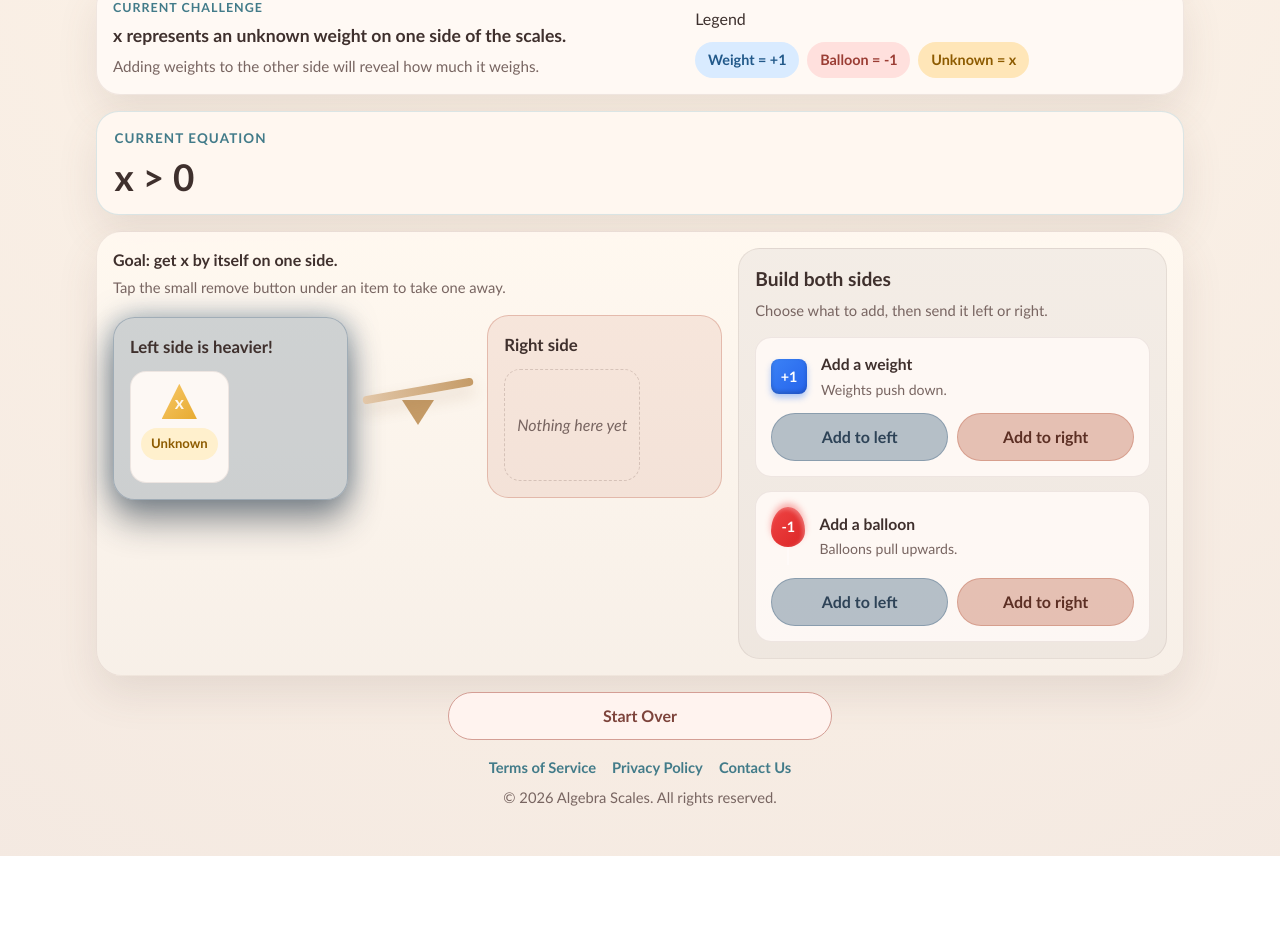
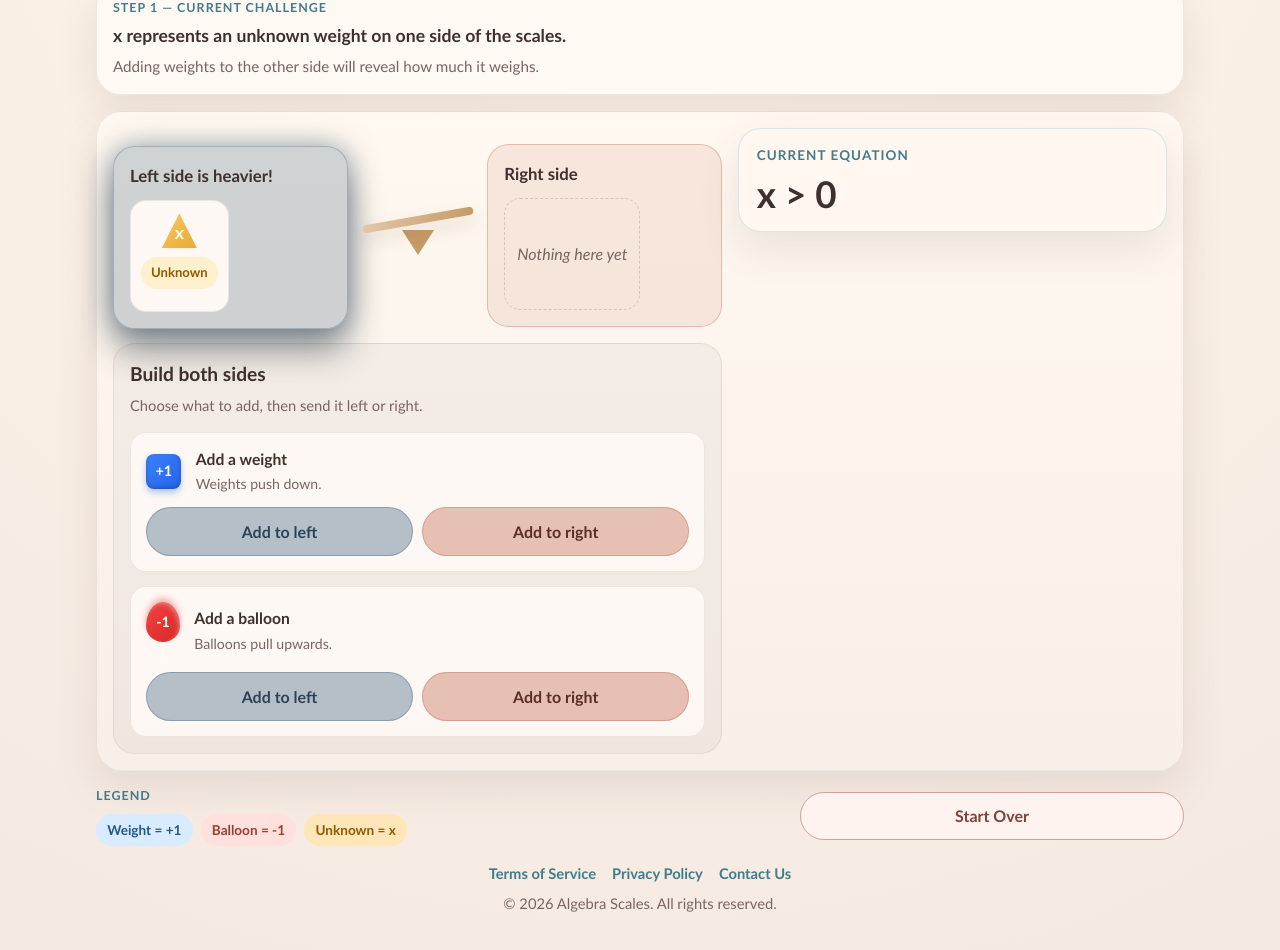
Before and after one commit to edwiny/algebra_scales, a React (Vite) app: page / in a window 1280 px wide. Shown: the part 178-1128 px from the top of the page. Before the commit the page ends 1034 px from the top, so only its background shows below. Built offline with nearby package versions, Linux system fonts and the light colour scheme.

Commit message:
visual guide changes

```diff
--- a/src/App.css
+++ b/src/App.css
@@ -102,39 +102,7 @@
 }
 
 .legend-card {
-  display: grid;
-  gap: 0.7rem;
-}
-
-.legend-items {
-  display: flex;
-  flex-wrap: wrap;
-  gap: 0.5rem;
-}
-
-.legend-pill {
-  display: inline-flex;
-  align-items: center;
-  min-height: 2.25rem;
-  padding: 0.45rem 0.8rem;
-  border-radius: 999px;
-  font-size: 0.9rem;
-  font-weight: 600;
-}
-
-.legend-weight {
-  background: #d9ebff;
-  color: #22598a;
-}
-
-.legend-balloon {
-  background: #ffe0dd;
-  color: #9b3d34;
-}
-
-.legend-unknown {
-  background: #ffe6b8;
-  color: #8d5b00;
+  display: none;
 }
 
 .micro-tip {
@@ -144,8 +112,56 @@
 
 .reset-section {
   display: flex;
-  justify-content: center;
+  justify-content: space-between;
+  align-items: center;
   padding-bottom: 0.5rem;
+  flex-wrap: wrap;
+  gap: 1rem;
+}
+
+.footer-legend {
+  display: flex;
+  flex-direction: column;
+  gap: 0.5rem;
+}
+
+.footer-legend .legend-title {
+  font-size: 0.78rem;
+  font-weight: 700;
+  letter-spacing: 0.08em;
+  text-transform: uppercase;
+  color: var(--accent-strong);
+}
+
+.footer-legend .legend-items {
+  display: flex;
+  flex-wrap: wrap;
+  gap: 0.5rem;
+}
+
+.footer-legend .legend-pill {
+  display: inline-flex;
+  align-items: center;
+  min-height: 2rem;
+  padding: 0.35rem 0.7rem;
+  border-radius: 999px;
+  font-size: 0.85rem;
+  font-weight: 600;
+}
+
+.footer-legend .legend-weight {
+  background: #d9ebff;
+  color: #22598a;
+}
+
+.footer-legend .legend-balloon {
+  background: #ffe0dd;
+  color: #9b3d34;
+}
+
+.footer-legend .legend-unknown {
+  background: #ffe6b8;
+  color: #8d5b00;
 }
 
 .reset-button {
--- a/src/App.jsx
+++ b/src/App.jsx
@@ -1,6 +1,5 @@
 import { useState, useEffect } from 'react'
 import Workspace from './components/Workspace'
-import EquationDisplay from './components/EquationDisplay'
 import VictoryModal from './components/VictoryModal'
 import { getDefaultEquation, equations } from './data/equations'
 import { checkVictoryCondition, calculateBalance, canDivideBy } from './utils/balanceLogic'
@@ -345,29 +344,11 @@ function App() {
         <main className="app-main">
           <section className="intro-card" aria-label="How the algebra model works">
             <div className="intro-header">
-              <span className="intro-label">Current challenge</span>
+              <span className="intro-label">Step 1 — Current challenge</span>
               <p className="intro-title">{activeEquation.name}</p>
               <p className="intro-subtitle">{activeEquation.description}</p>
             </div>
-
-            <div className="legend-card">
-              <span className="legend-title">Legend</span>
-              <div className="legend-items">
-                <span className="legend-pill legend-weight">Weight = +1</span>
-                <span className="legend-pill legend-balloon">Balloon = -1</span>
-                <span className="legend-pill legend-unknown">Unknown = x</span>
-              </div>
-            </div>
-
           </section>
-
-            <EquationDisplay
-              equationState={equationState}
-              solution={activeEquation.solution}
-              isSolved={isVictory}
-              onNextEquation={handleNextEquation}
-              hasNextEquation={currentEquationIndex < equations.length - 1}
-            />
 
           <Workspace
             equationState={equationState}
@@ -378,9 +359,22 @@ function App() {
             solution={activeEquation.solution}
             divideOperation={availableDivideOperation}
             onDivide={handleDivide}
+            isVictory={isVictory}
+            onNextEquation={handleNextEquation}
+            hasNextEquation={currentEquationIndex < equations.length - 1}
+            currentEquationIndex={currentEquationIndex}
+            equations={equations}
           />
 
           <div className="reset-section">
+            <div className="footer-legend">
+              <span className="legend-title">Legend</span>
+              <div className="legend-items">
+                <span className="legend-pill legend-weight">Weight = +1</span>
+                <span className="legend-pill legend-balloon">Balloon = -1</span>
+                <span className="legend-pill legend-unknown">Unknown = x</span>
+              </div>
+            </div>
             <button
               onClick={handleReset}
               className="reset-button"
--- a/src/components/Scale.jsx
+++ b/src/components/Scale.jsx
@@ -74,8 +74,6 @@ function Scale({
     >
       <div className="scale-topper">
         <div>
-          <p className="balance-indicator">Goal: get x by itself on one side.</p>
-          <p className="scale-instruction">Tap the small remove button under an item to take one away.</p>
           {pendingMessage && (
             <div className="pending-removal-banner" role="status" aria-live="polite">
               <span>{pendingMessage}</span>
--- a/src/components/Workspace.css
+++ b/src/components/Workspace.css
@@ -9,6 +9,54 @@
   box-shadow: var(--shadow-soft);
 }
 
+.workspace-legend {
+  display: grid;
+  gap: 0.7rem;
+  padding: 0.75rem 1rem;
+  background: rgba(255, 255, 255, 0.5);
+  border: 1px solid var(--border-soft);
+  border-radius: 1rem;
+}
+
+.legend-title {
+  font-size: 0.78rem;
+  font-weight: 700;
+  letter-spacing: 0.08em;
+  text-transform: uppercase;
+  color: var(--accent-strong);
+}
+
+.legend-items {
+  display: flex;
+  flex-wrap: wrap;
+  gap: 0.5rem;
+}
+
+.legend-pill {
+  display: inline-flex;
+  align-items: center;
+  min-height: 2.25rem;
+  padding: 0.45rem 0.8rem;
+  border-radius: 999px;
+  font-size: 0.9rem;
+  font-weight: 600;
+}
+
+.legend-weight {
+  background: #d9ebff;
+  color: #22598a;
+}
+
+.legend-balloon {
+  background: #ffe0dd;
+  color: #9b3d34;
+}
+
+.legend-unknown {
+  background: #ffe6b8;
+  color: #8d5b00;
+}
+
 @media (min-width: 900px) {
   .workspace {
     grid-template-columns: minmax(0, 1.35fr) minmax(18rem, 0.95fr);
--- a/src/components/Workspace.jsx
+++ b/src/components/Workspace.jsx
@@ -1,5 +1,6 @@
 import Scale from './Scale'
 import ControlPanel from './ControlPanel'
+import EquationDisplay from './EquationDisplay'
 import './Workspace.css'
 
 function Workspace({
@@ -11,6 +12,11 @@ function Workspace({
   onCancelPendingRemoval,
   divideOperation,
   onDivide,
+  isVictory,
+  onNextEquation,
+  hasNextEquation,
+  currentEquationIndex,
+  equations,
 }) {
   return (
     <div className="workspace">
@@ -24,6 +30,15 @@ function Workspace({
         divideOperation={divideOperation}
         onDivide={onDivide}
       />
+
+      <EquationDisplay
+        equationState={equationState}
+        solution={solution}
+        isSolved={isVictory}
+        onNextEquation={onNextEquation}
+        hasNextEquation={hasNextEquation}
+      />
+
       <ControlPanel
         setEquationState={setEquationState}
         isLocked={Boolean(pendingRemoval)}
```
